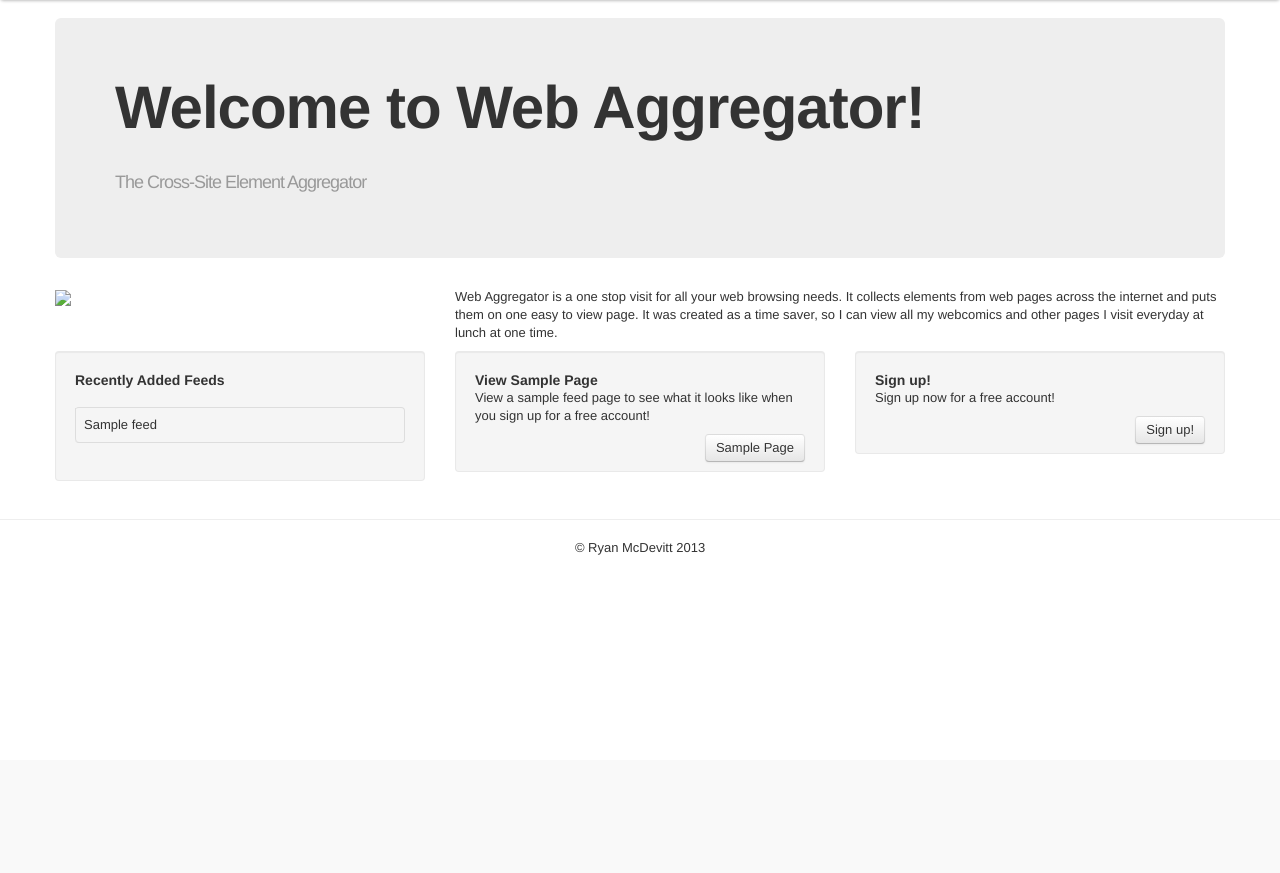
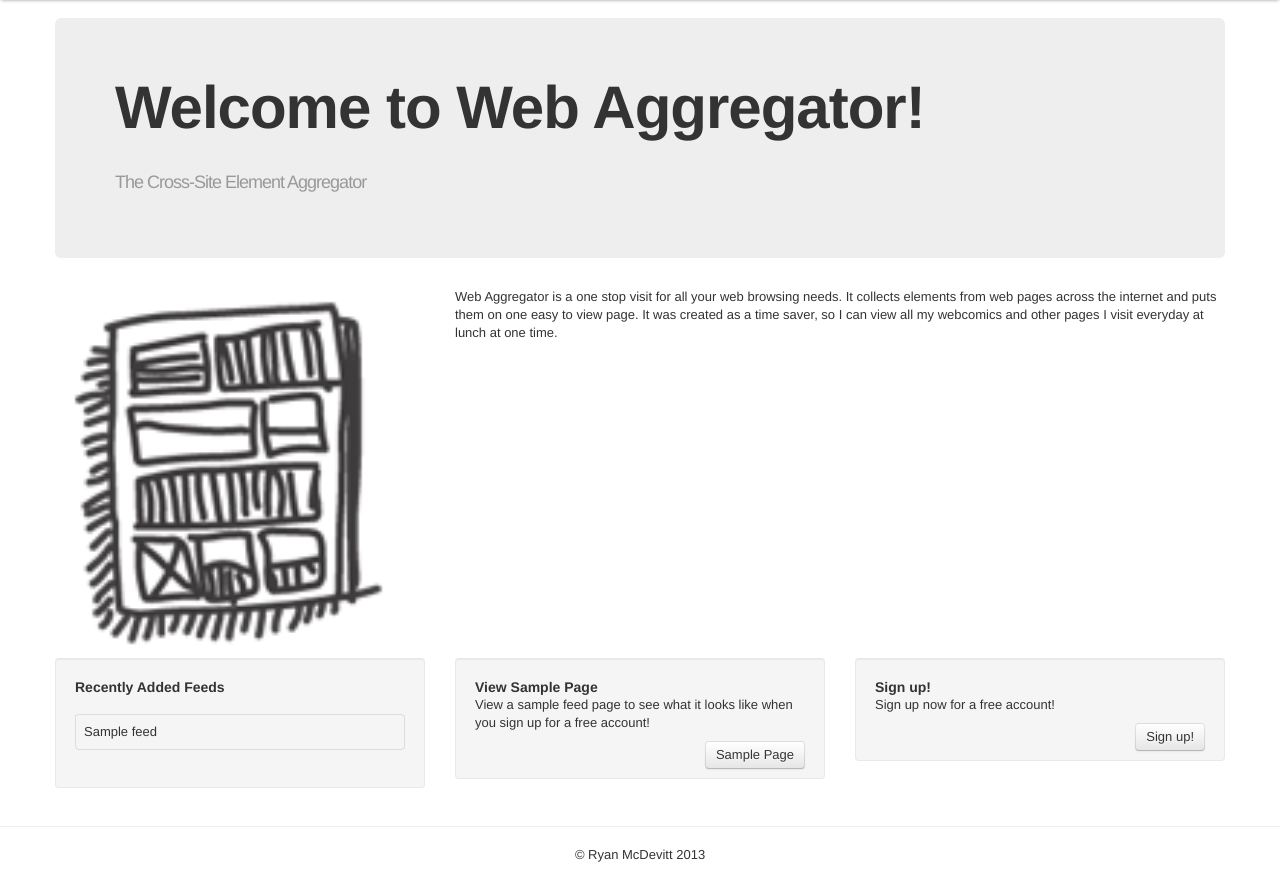
Before and after one commit to mc706/elemegrator, a Django app: template aggregator/feeds/templates/home.html in a window 1280 px wide. Shown: the part 40-913 px from the top of the page. Before the commit the page ends 595 px from the top, so only its background shows below. Run offline with Django 3.2, Linux system fonts and the light colour scheme; the template is opened without the code that fills it: most values are stand-ins (such as "Sample title", 1, 10 or a date in 2020); some libraries are stand-ins or nearby versions.

Commit message:
added collector.png

```diff
--- a/aggregator/feeds/templates/home.html
+++ b/aggregator/feeds/templates/home.html
@@ -9,7 +9,7 @@
     </div>
     <div class=row>
         <div class=span4>
-            <img src="{{ static }}img/favicon.ico" style=width:100%>
+            <img src="{{ STATIC_URL }}img/collector.png" style=width:100%>
         </div>
         <div class=span8>
             <p>
```
Also changed, not shown: aggregator/res/img/collector.png (added).
